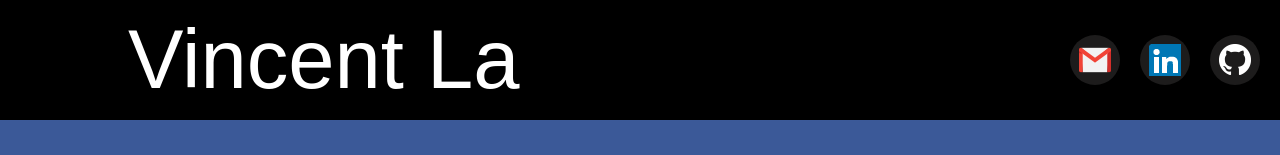
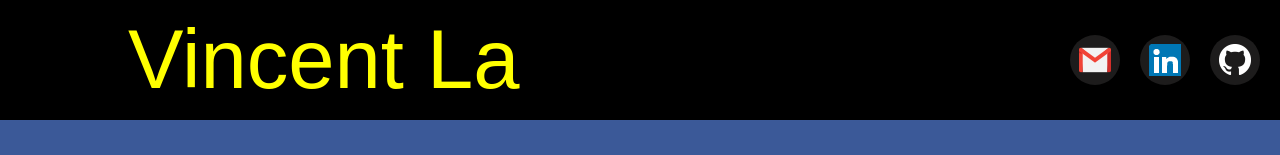
Before and after one commit to vla15/portfolio, a React (Create React App) app: page / in a window 1280 px wide. Shown: the top 155 px of the page. Built offline with nearby package versions, Linux system fonts and the light colour scheme; grey boxes are pictures that could not be loaded.

Commit message:
testing git log configuration

```diff
--- a/src/App.css
+++ b/src/App.css
@@ -14,7 +14,7 @@
   height: 15vh;
   width: 100%;
   background-color: black;
-  color: white;
+  color: yellow;
   display: flex;
   align-items: center;
   z-index: 1;
```
